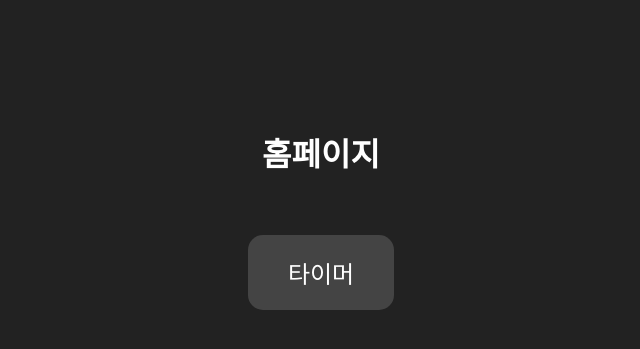
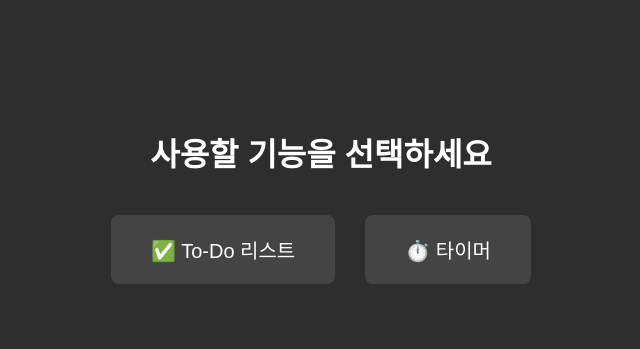
Before and after one commit to Jaeminp2/flask-demo, a Flask app: template templates/main.html in a window 1280 px wide. Shown: the top 349 px of the page, without its empty margins (319-959 px from the left). Run offline with Flask 3, Linux system fonts and the light colour scheme; the template is opened without the code that fills it, so the values that code supplies are empty.

Commit message:
todo,timer기능 메인페이지에서 실행 가능하게 수정

```diff
--- a/app.py
+++ b/app.py
@@ -1,5 +1,5 @@
 import os
-from flask import Flask
+from flask import Flask, render_template
 from todo_models import db, Todo
 
 # Set the secret key for our app
@@ -16,14 +16,29 @@ app.config['SQLALCHEMY_TRACK_MODIFICATIONS'] = False
 db.init_app(app)
 
 from todo import todo_bp
+from timer import timer_bp         # timer 블루프린트 임포트
 app.register_blueprint(todo_bp)
+app.register_blueprint(timer_bp)  # 블루프린트 등록
+
+
+@app.route('/')
+def home():
+    return render_template('main.html')
+
+# if __name__ == '__main__':
+#     # Create all tables
+#     with app.app_context():
+#         db.create_all()
+
+#     print(app.url_map)
+
+#     # NOTE: Set debug to True for development mode
+#     app.run(host='0.0.0.0', port=5005, debug=True)
 
 if __name__ == '__main__':
-    # Create all tables
     with app.app_context():
         db.create_all()
 
-    print(app.url_map)
+    print(app.url_map)  # 등록된 라우트 목록 확인
 
-    # NOTE: Set debug to True for development mode
-    app.run(host='0.0.0.0', port=5005, debug=True)
+    app.run(debug=True)
--- a/templates/main.html
+++ b/templates/main.html
@@ -1,38 +1,48 @@
+<!-- templates/main.html -->
 <!DOCTYPE html>
-<html>
+<html lang="ko">
 <head>
+    <meta charset="UTF-8">
+    <title>기능 선택</title>
     <style>
         body {
-            background-color: #222;
-            color: #fff;
+            background-color: #2e2e2e;
+            color: white;
+            text-align: center;
             font-family: Arial, sans-serif;
-            text-align: center;
             padding-top: 100px;
         }
-
         h1 {
             margin-bottom: 40px;
         }
-
-        a {
-            display: inline-block;
-            margin: 20px;
+        .button-container {
+            display: flex;
+            justify-content: center;
+            gap: 30px;
+        }
+        .feature-button {
+            background-color: #444;
+            color: white;
             padding: 20px 40px;
-            font-size: 24px;
-            color: #fff;
-            background-color: #444;
-            border-radius: 15px;
+            font-size: 20px;
+            border: none;
+            border-radius: 8px;
+            cursor: pointer;
+            transition: background-color 0.2s ease;
             text-decoration: none;
-            transition: background-color 0.3s;
         }
-
-        a:hover {
+        .feature-button:hover {
             background-color: #666;
         }
     </style>
 </head>
 <body>
-    <h1>홈페이지</h1>
-    <a href="/timer">타이머</a>
+
+    <h1>사용할 기능을 선택하세요</h1>
+    <div class="button-container">
+        <a href="/todos" class="feature-button">✅ To-Do 리스트</a>
+        <a href="/timer" class="feature-button">⏱️ 타이머</a>
+    </div>
+
 </body>
 </html>
```
Also changed, not shown: timer.py (+4 -12 lines), instance/todos.db.
